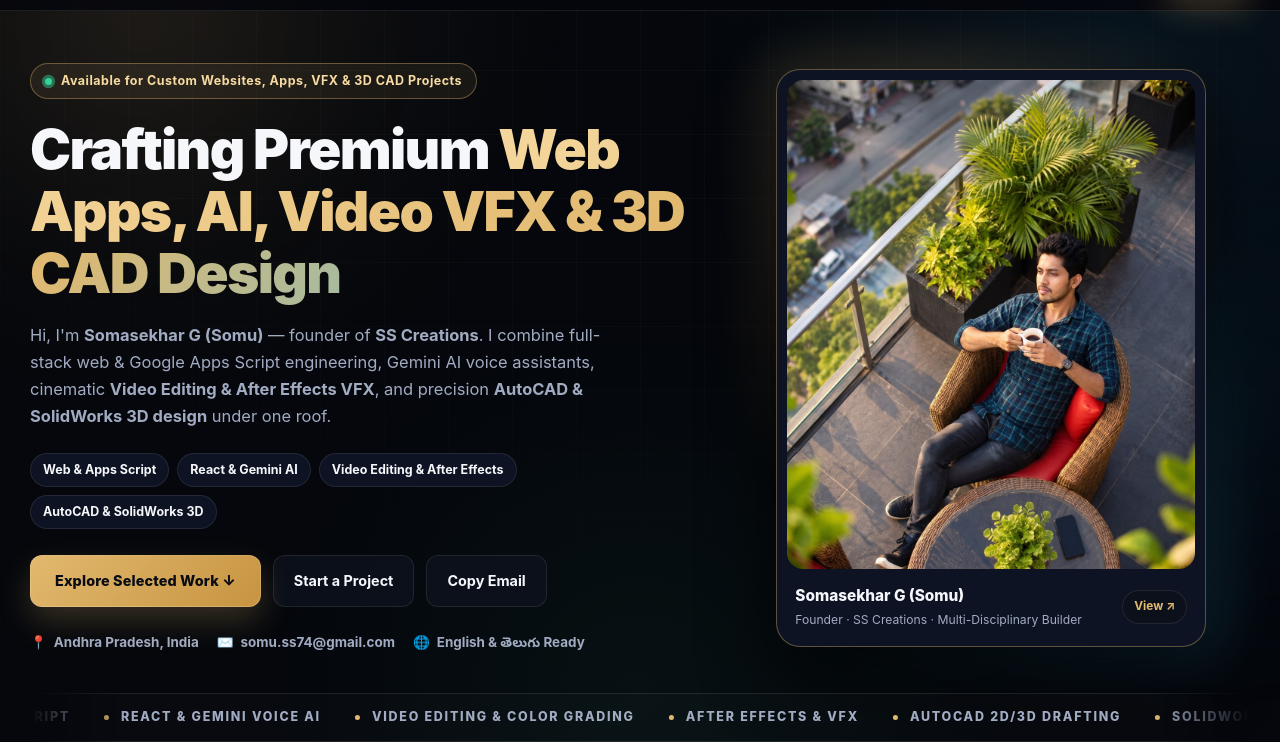
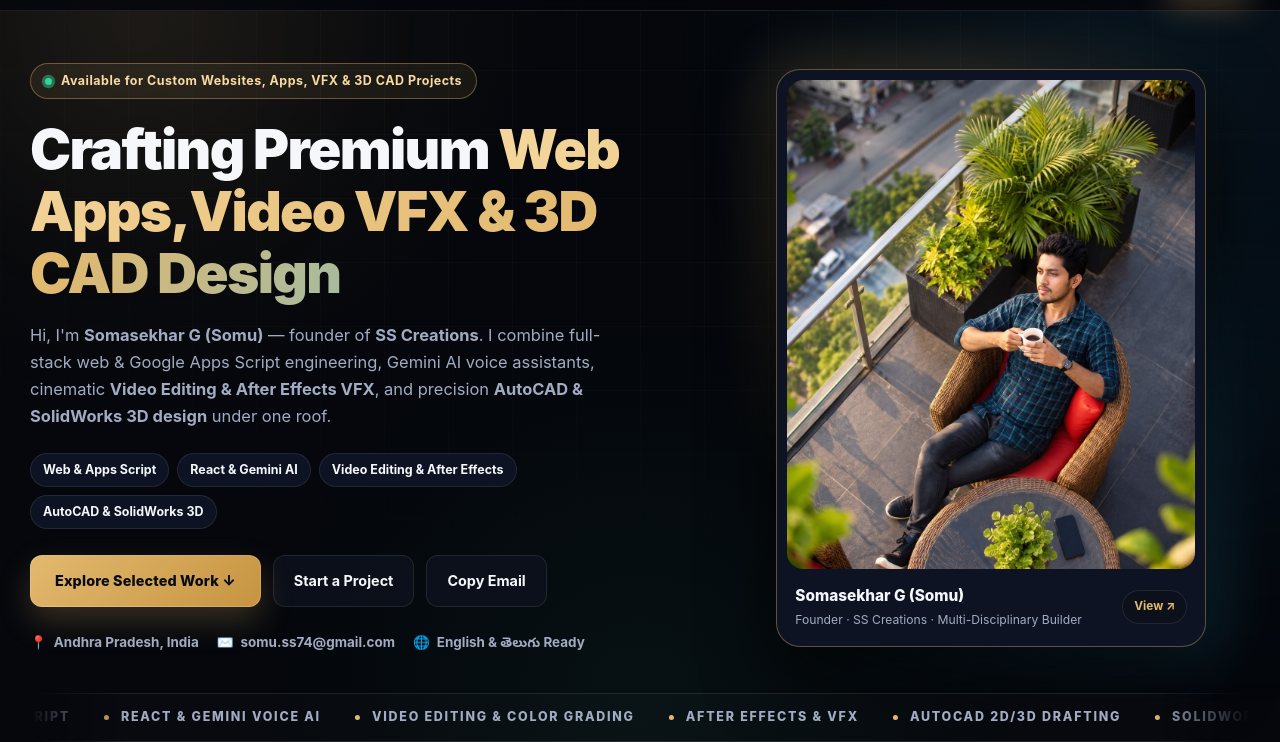
Before and after one commit to Somu23GS/Portfolio-Website, a plain HTML site: page index.html in a window 1280 px wide. Shown: the part 58-800 px from the top of the page. Drawn offline with Linux system fonts and the light colour scheme.

Commit message:
Update index.html

```diff
--- a/index.html
+++ b/index.html
@@ -1674,7 +1674,7 @@
         badge_te: "వెబ్‌సైట్లు, యాప్స్, వీడియో VFX & 3D CAD ప్రాజెక్టుల కోసం అందుబాటులో",
         title1_en: "Crafting Premium",
         title1_te: "ప్రీమియం & ఆధునిక",
-        title2_en: "Web Apps, AI, Video VFX & 3D CAD Design",
+        title2_en: "Web Apps,Video VFX & 3D CAD Design",
         title2_te: "వెబ్ యాప్స్, AI, వీడియో VFX & 3D CAD డిజైన్",
         desc_en: "Hi, I'm <strong>Somasekhar G (Somu)</strong> — founder of <strong>SS Creations</strong>. I combine full-stack web &amp; Google Apps Script engineering, Gemini AI voice assistants, cinematic <strong>Video Editing &amp; After Effects VFX</strong>, and precision <strong>AutoCAD &amp; SolidWorks 3D design</strong> under one roof.",
         desc_te: "నమస్కారం! నేను <strong>సోమశేఖర్ G (సోము)</strong> — <strong>SS Creations</strong> స్థాపకుడిని. వెబ్‌సైట్లు, Google Apps Script యాప్స్, Gemini AI వాయిస్ సిస్టమ్స్‌తో పాటు <strong>వీడియో ఎడిటింగ్, After Effects VFX</strong> మరియు <strong>AutoCAD &amp; SolidWorks 3D డిజైన్</strong> సేవలను అందిస్తాను.",
```
